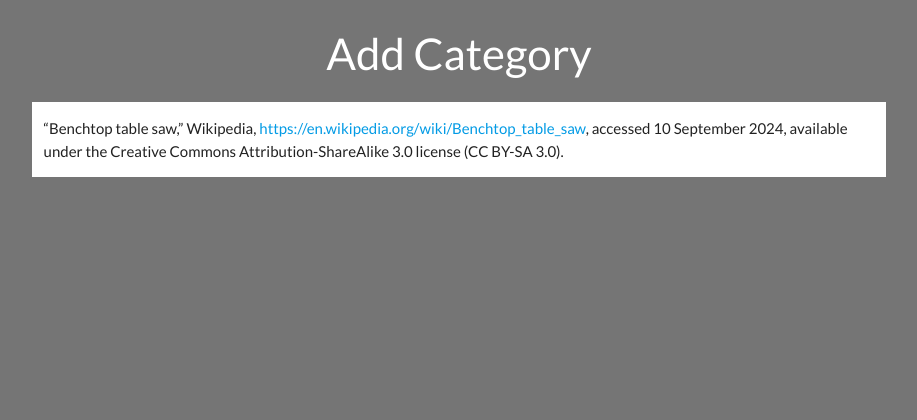
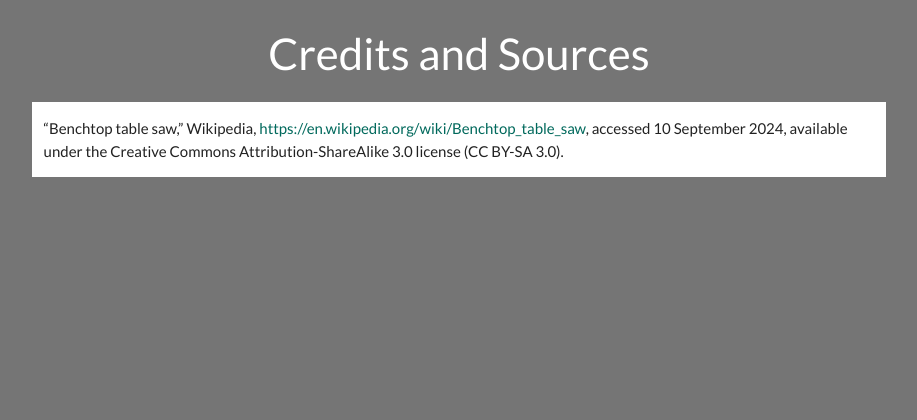
Before and after one commit to Cleg83/tool_db, a Flask app: page /credits in a window 1280 px wide. Shown: the top 420 px of the page, without its empty margins (181-1098 px from the left). Run offline with Flask 3, Linux system fonts and the light colour scheme; some libraries are stand-ins or nearby versions.

Commit message:
Correct page heading

```diff
--- a/tool_db/templates/credits.html
+++ b/tool_db/templates/credits.html
@@ -8,19 +8,19 @@
     <link rel="stylesheet" href="https://cdnjs.cloudflare.com/ajax/libs/materialize/1.0.0/css/materialize.min.css">
     <link rel="stylesheet" href="{{ url_for('static', filename='css/style.css') }}" type="text/css">
     <link rel="icon" type="image/x-icon" href="{{ url_for('static', filename='favicon.ico') }}">
-    <title>The Woodworker's Tool DB</title>
+    <title>The Woodworker's Tool DB Credits</title>
 </head>
 
 <main>
     <heading>
-        <h3 class="white-text center-align" role="heading" aria-level="3">Add Category</h3>
+        <h3 class="white-text center-align" role="heading" aria-level="3">Credits and Sources</h3>
     </heading>
     <div class="row content-wrapper">
         <div class="col s12 m8 offset-m2 white">
             <ul>
                 <li>
                   “Benchtop table saw,” Wikipedia,
-                  <a href="https://en.wikipedia.org/wiki/Benchtop_table_saw" target="_blank">
+                  <a href="https://en.wikipedia.org/wiki/Benchtop_table_saw" target="_blank" class="teal-text text-darken-3">
                   https://en.wikipedia.org/wiki/Benchtop_table_saw</a>,
                   accessed 10 September 2024, available under the Creative Commons Attribution-ShareAlike 3.0 license (CC BY-SA 3.0).
                 </li>
```
